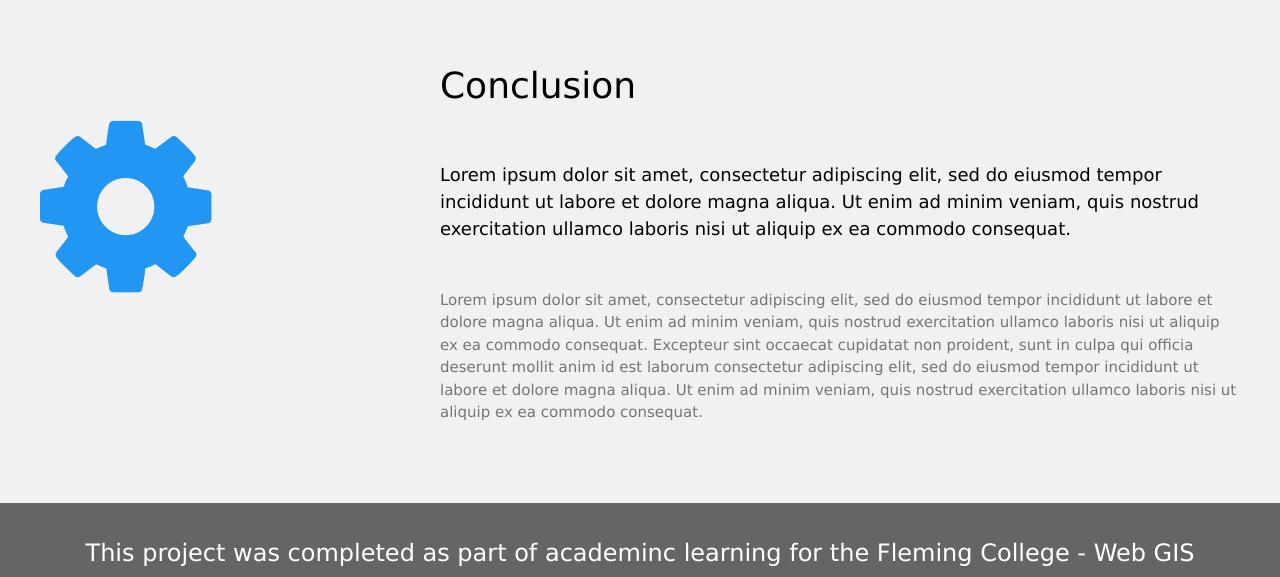
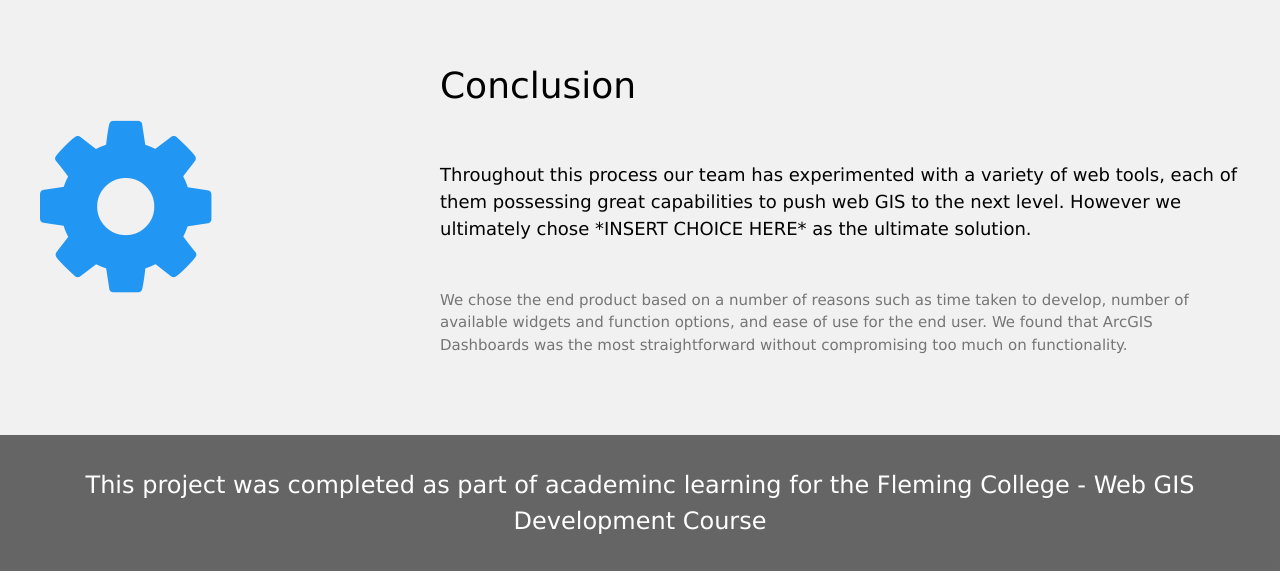
Before and after one commit to GeospatialNerd/geom99final, a plain HTML site: page index.html in a window 1280 px wide. Shown: the part 6800-7377 px from the top of the page. Drawn offline with Linux system fonts and the light colour scheme.

Commit message:
conclusion part

```diff
--- a/index.html
+++ b/index.html
@@ -224,8 +224,8 @@ body,h1,h2,h3,h4,h5,h6 {font-family: Verdana, sans-serif; margin-top: 16px}
             <!-- Text starts here -->
             <div class="w3-twothird">
             <h1>Conclusion</h1>
-            <h5 class="w3-padding-32">Lorem ipsum dolor sit amet, consectetur adipiscing elit, sed do eiusmod tempor incididunt ut labore et dolore magna aliqua. Ut enim ad minim veniam, quis nostrud exercitation ullamco laboris nisi ut aliquip ex ea commodo consequat.</h5>
-            <p class="w3-text-grey">Lorem ipsum dolor sit amet, consectetur adipiscing elit, sed do eiusmod tempor incididunt ut labore et dolore magna aliqua. Ut enim ad minim veniam, quis nostrud exercitation ullamco laboris nisi ut aliquip ex ea commodo consequat. Excepteur sint occaecat cupidatat non proident, sunt in culpa qui officia deserunt mollit anim id est laborum consectetur adipiscing elit, sed do eiusmod tempor incididunt ut labore et dolore magna aliqua. Ut enim ad minim veniam, quis nostrud exercitation ullamco laboris nisi ut aliquip ex ea commodo consequat.</p>
+            <h5 class="w3-padding-32">Throughout this process our team has experimented with a variety of web tools, each of them possessing great capabilities to push web GIS to the next level. However we ultimately chose *INSERT CHOICE HERE* as the ultimate solution.</h5>
+            <p class="w3-text-grey">We chose the end product based on a number of reasons such as time taken to develop, number of available widgets and function options, and ease of use for the end user. We found that ArcGIS Dashboards was the most straightforward without compromising too much on functionality.</p>
         </div>
     </div>
 </div>
```
